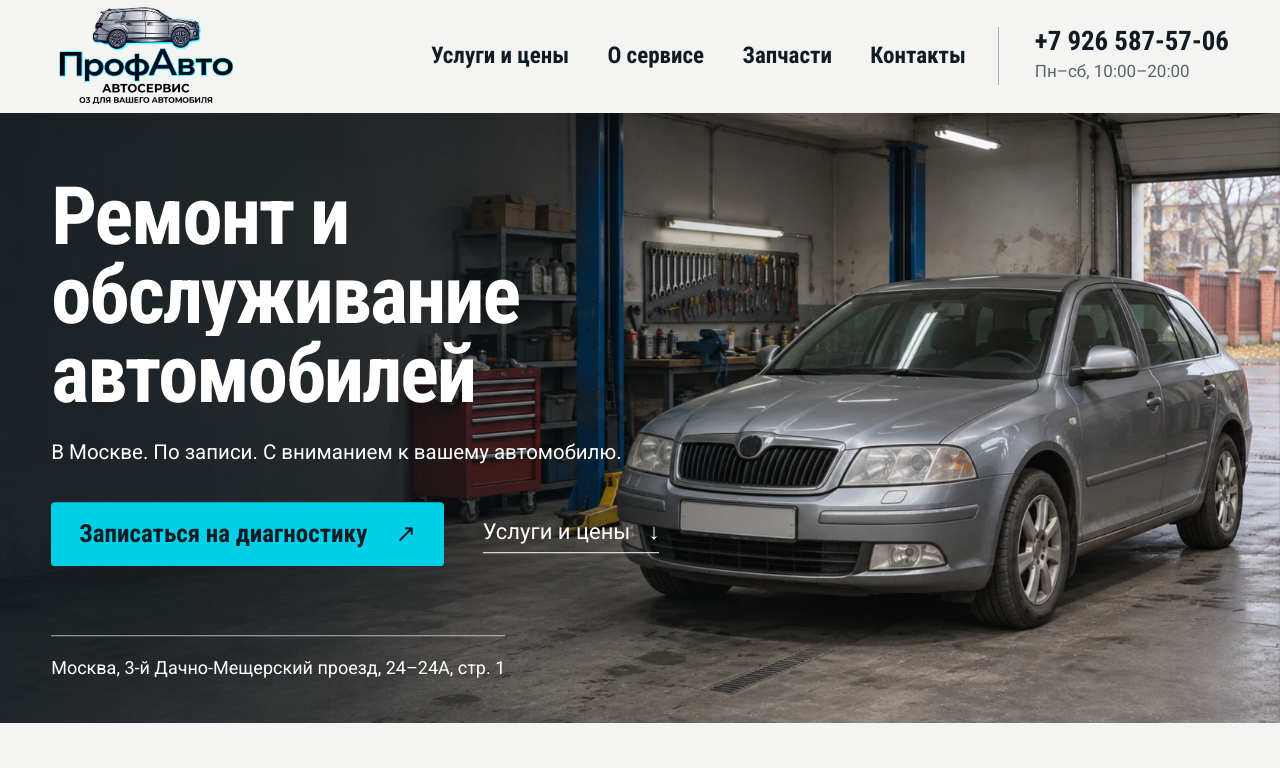
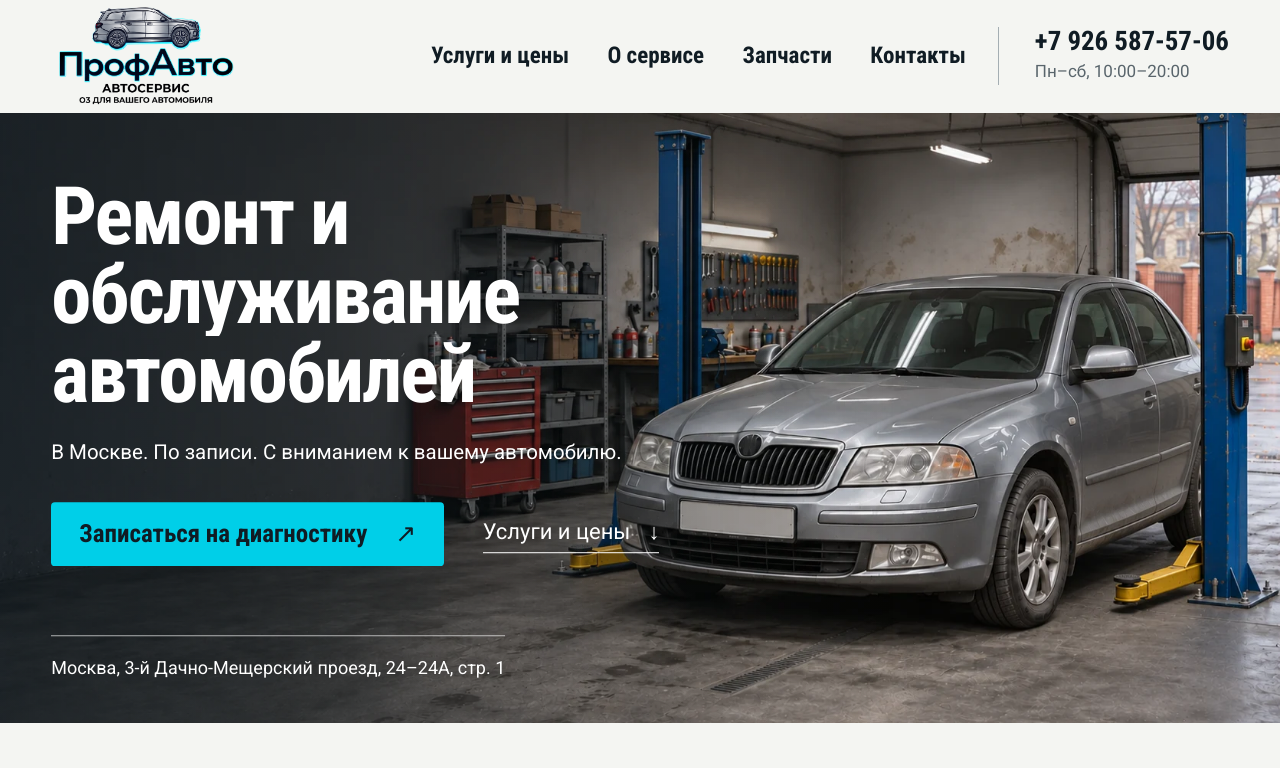
Before and after one commit to cruel-anarchist/profauto03.ru, a website: page index.html in a window 1280 px wide. Shown: the top 768 px of the page. Drawn offline with Linux system fonts and the light colour scheme.

Commit message:
Correct lift placement in workshop hero

```diff
--- a/index.html
+++ b/index.html
@@ -8,7 +8,7 @@
   <title>ПрофАвто — автосервис в Москве</title>
   <link rel="icon" type="image/png" href="./fav.png">
   <link rel="preload" href="./assets/fonts/roboto-condensed-bold.ttf" as="font" type="font/ttf" crossorigin>
-  <link rel="preload" href="./assets/images/hero-garage.webp" as="image">
+  <link rel="preload" href="./assets/images/hero-workshop.webp" as="image">
   <link rel="stylesheet" href="./styles.css">
   <script src="./script.js" defer></script>
 </head>
@@ -26,7 +26,7 @@
   </header>
   <main id="main">
     <section class="hero" aria-labelledby="hero-title">
-      <div class="hero-media" aria-hidden="true"><img src="./assets/images/hero-garage.webp" alt="" width="1672" height="941" fetchpriority="high"></div>
+      <div class="hero-media" aria-hidden="true"><img src="./assets/images/hero-workshop.webp" alt="" width="1671" height="941" fetchpriority="high"></div>
       <div class="hero-shade" aria-hidden="true"></div>
       <div class="hero-content container">
         <h1 id="hero-title"><span>Ремонт и</span> <span>обслуживание</span> <span>автомобилей</span></h1>
```
Also changed, not shown: assets/images/hero-garage.webp (deleted), assets/images/hero-workshop.webp (added).
